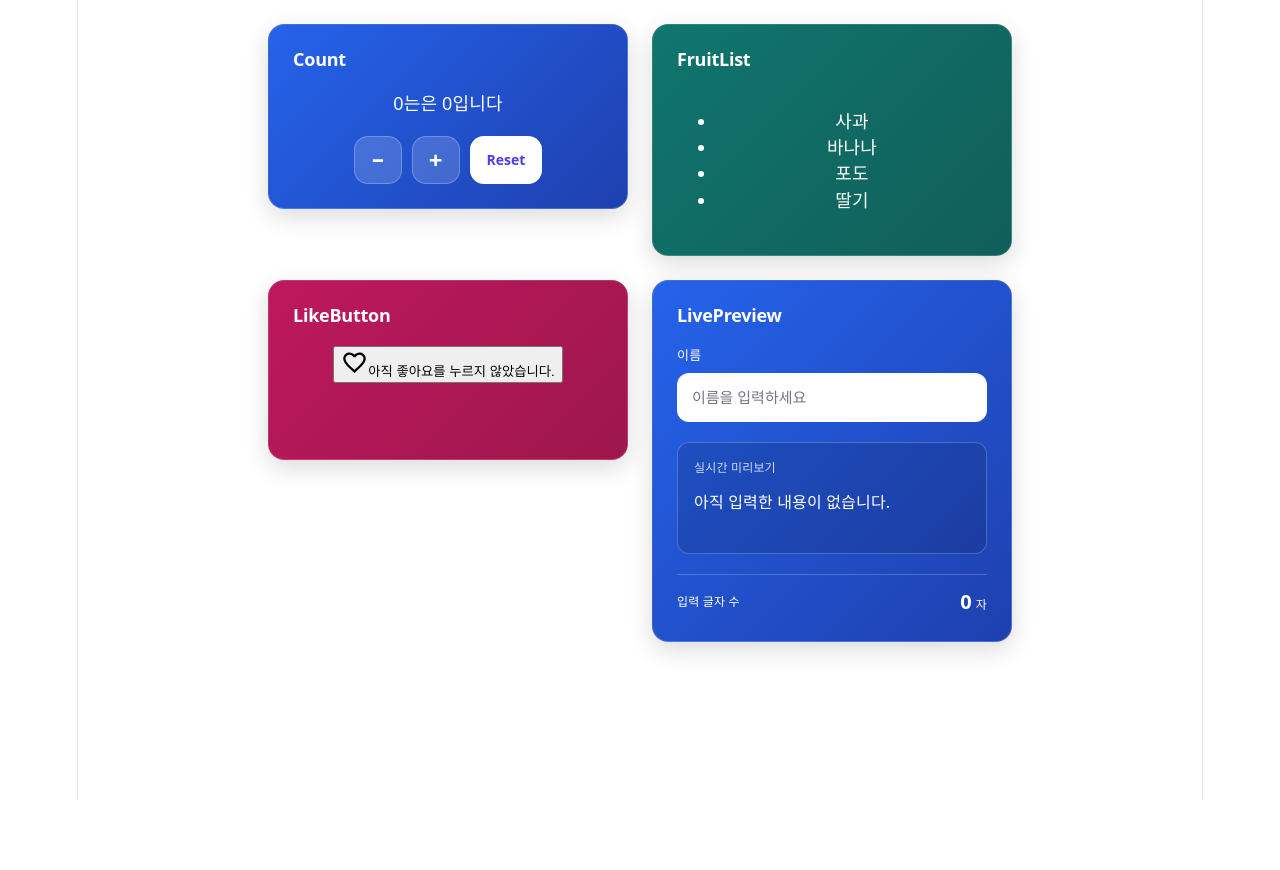
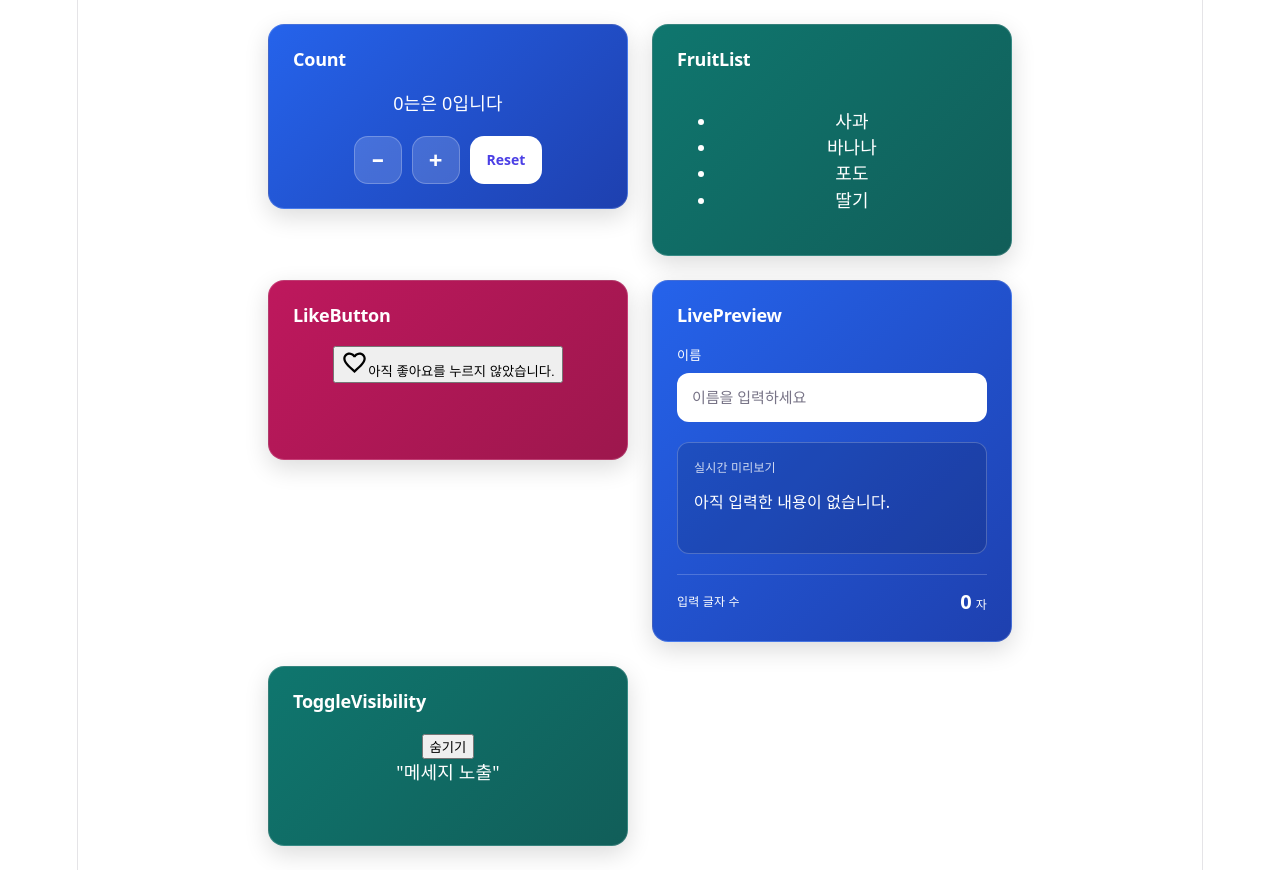
Before and after one commit to dev-cenelia/mini-demos, a React (Vite) app: page / in a window 1280 px wide. Before the commit the page ends 800 px from the top, so only its background shows below. Built offline with nearby package versions, Linux system fonts and the light colour scheme.

Commit message:
feat: ToggleVisibility 데모 추가

```diff
--- /dev/null
+++ b/src/demos/toggleVisibility/ToggleVisibility.tsx
@@ -0,0 +1,19 @@
+import React, { useState } from "react";
+
+export default function ToggleVisibility() {
+  const [isVisibility, setIsVisibility] = useState<boolean>(true);
+
+  const handleChangeStatus = () => {
+    setIsVisibility((prev) => !prev);
+  };
+  //   console.log(isVisibility);
+
+  return (
+    <div>
+      <button onClick={handleChangeStatus}>
+        {isVisibility ? "숨기기" : "보기"}
+      </button>
+      {isVisibility && <p>"메세지 노출"</p>}
+    </div>
+  );
+}
--- a/src/pages/DemoList.tsx
+++ b/src/pages/DemoList.tsx
@@ -4,6 +4,7 @@ import Counter from "../demos/counter/Counter";
 import FruitList from "../demos/fruitList/FruitList";
 import LikeButton from "../demos/likeButton/LikeButton";
 import LivePreview from "../demos/livePreview/LivePreview";
+import ToggleVisibility from "../demos/toggleVisibility/ToggleVisibility";
 
 export default function DemoList() {
   return (
@@ -23,6 +24,10 @@ export default function DemoList() {
       <DemoCard title="LivePreview">
         <LivePreview />
       </DemoCard>
+
+      <DemoCard title="ToggleVisibility">
+        <ToggleVisibility />
+      </DemoCard>
     </div>
   );
 }
```
